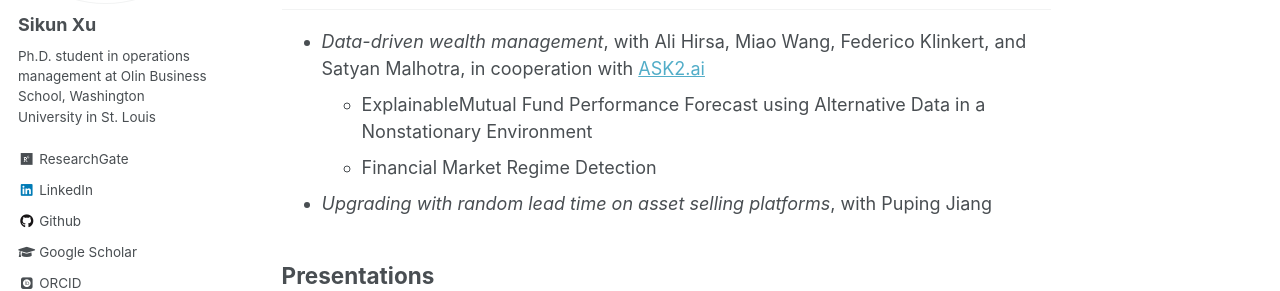
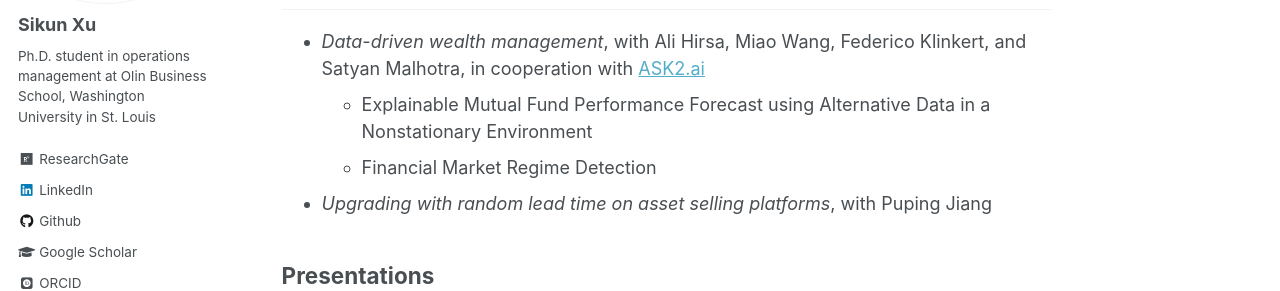
Before and after one commit to iamsikun/iamsikun.github.io, a Jekyll site: the page built from _pages/about.md, in a window 1280 px wide and 900 px high, scrolled down 997 px. Shown: the part 166-457 px from the top of the window. Built offline with Jekyll 4.4.1, drawn with Linux system fonts in a browser that asks for light colours; some web fonts are replaced.

Commit message:
Updated typo

```diff
--- a/_pages/about.md
+++ b/_pages/about.md
@@ -32,7 +32,7 @@ I am a Ph.D. student in [Supply Chain, Operations, and Technology](https://olin.
 
 ## Work in Progress
 * *Data-driven wealth management*, with Ali Hirsa, Miao Wang, Federico Klinkert, and Satyan Malhotra, in cooperation with [ASK2.ai](https://www.linkedin.com/company/ask2-ai/)
-  * ExplainableMutual Fund Performance Forecast using Alternative Data in a Nonstationary Environment
+  * Explainable Mutual Fund Performance Forecast using Alternative Data in a Nonstationary Environment
   * Financial Market Regime Detection
 * *Upgrading with random lead time on asset selling platforms*, with Puping Jiang
 
```
